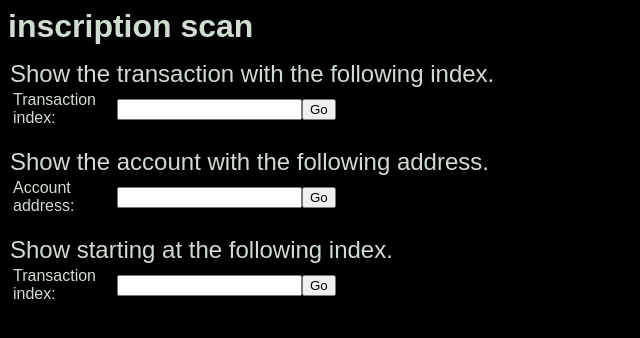
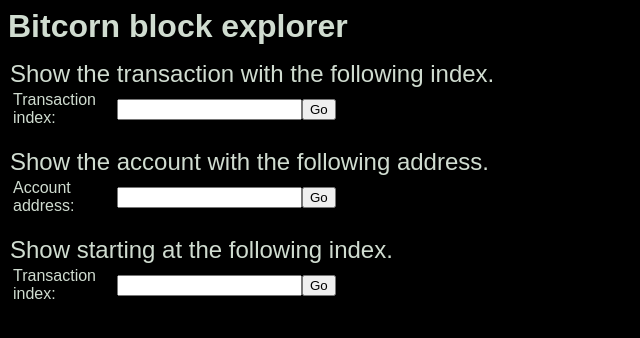
Before and after one commit to Bitcorn-labs/Icpi-explorer, a website built with webpack: page src/sneed_explorer_frontend/src/index.html in a window 1280 px wide. Shown: the whole page, without its empty margins (0-640 px from the left). Built offline with nearby package versions, Linux system fonts and the light colour scheme.

Commit message:
Update index.html

```diff
--- a/src/sneed_explorer_frontend/src/index.html
+++ b/src/sneed_explorer_frontend/src/index.html
@@ -19,7 +19,7 @@
         <button type="submit">Click Me!</button>
       </form>
       <section id="greeting"></section-->
-      <b id="topbar" class="titlebar">inscription scan</b>
+      <b id="topbar" class="titlebar">Bitcorn block explorer</b>
       <section id="dashboard" style="visibility: visible; position:absolute; top: 60px; left: 10px;">
         <b class="sectionheader">Show the transaction with the following index.</b>
         <table width="95%">
```
